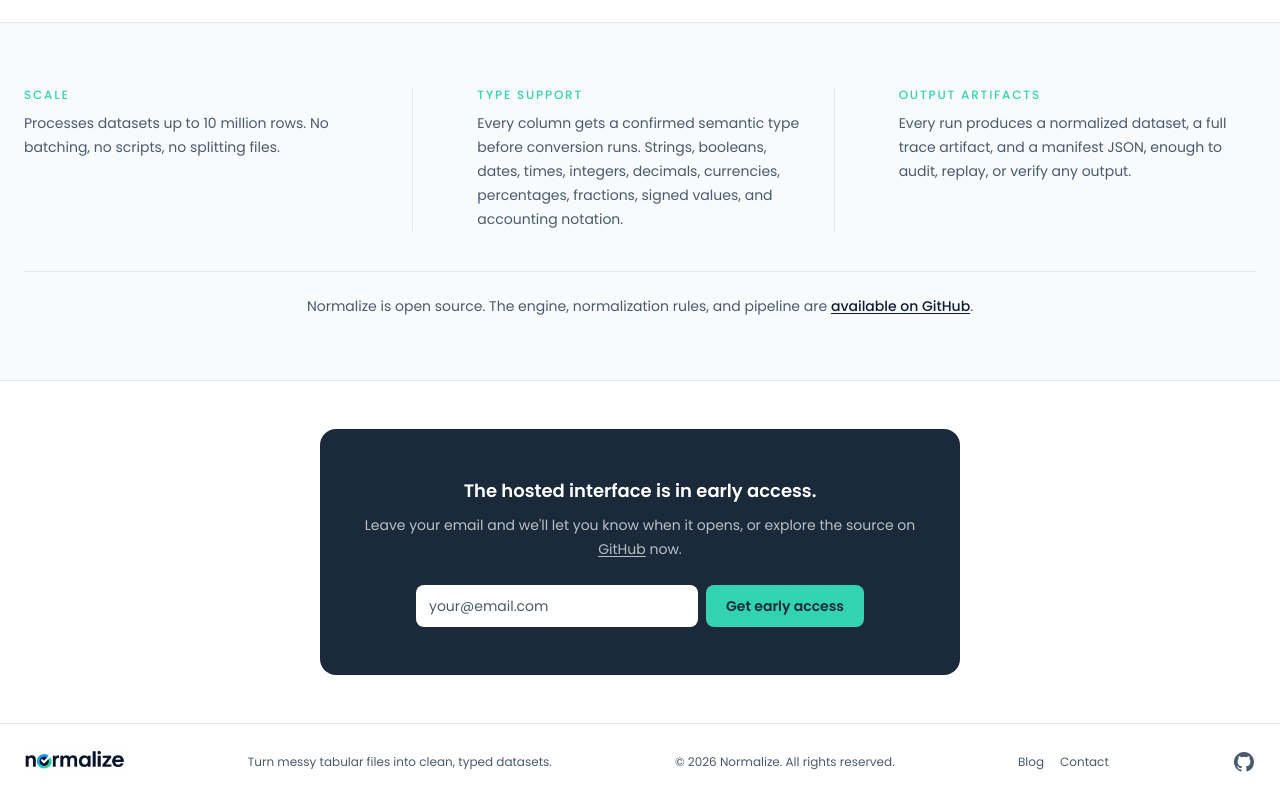
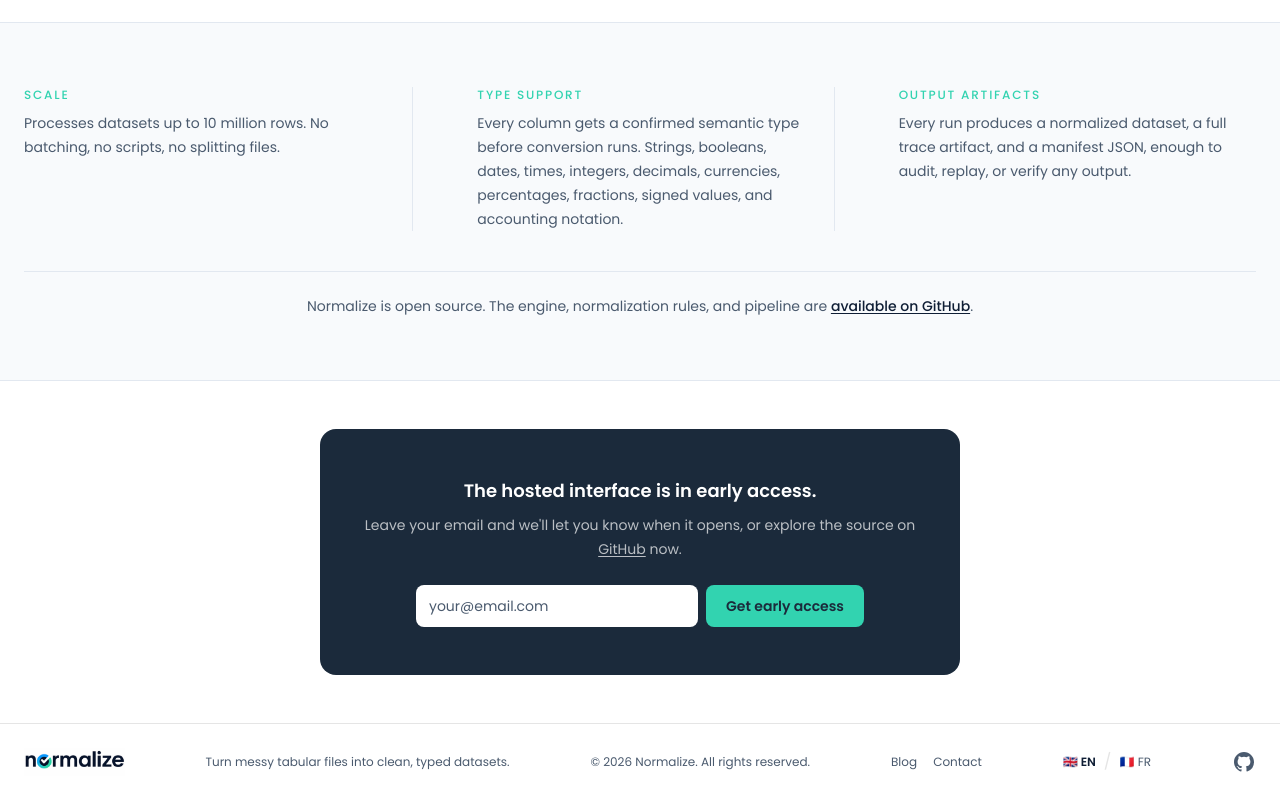
Before and after one commit to htvictoire/normalizeonline, a Next.js app: page /contact in a window 1280 px wide. Shown: the part 762-1562 px from the top of the page. Built offline with nearby package versions, Linux system fonts and the light colour scheme.

Commit message:
language-switcher

```diff
--- a/app/components/footer.tsx
+++ b/app/components/footer.tsx
@@ -1,6 +1,7 @@
 import Image from "next/image";
 import { getTranslations } from "next-intl/server";
 import { Link } from "@/i18n/navigation";
+import LocaleSwitcher from "./locale-switcher";
 
 export default async function Footer() {
   const t = await getTranslations("footer");
@@ -25,6 +26,7 @@ export default async function Footer() {
             {t("contact")}
           </Link>
         </div>
+        <LocaleSwitcher />
         <a
           href="https://github.com/htvictoire/normalize"
           target="_blank"
--- /dev/null
+++ b/app/components/locale-switcher.tsx
@@ -0,0 +1,34 @@
+"use client";
+
+import { useLocale } from "next-intl";
+import { usePathname, useRouter } from "@/i18n/navigation";
+import { locales, localeLabels, localeFlags } from "@/i18n/config";
+import type { Locale } from "@/i18n/config";
+
+export default function LocaleSwitcher({ className = "" }: { className?: string }) {
+  const locale = useLocale() as Locale;
+  const pathname = usePathname();
+  const router = useRouter();
+
+  return (
+    <div className={`flex items-center gap-2 ${className}`}>
+      {locales.map((l, i) => (
+        <span key={l} className="flex items-center gap-2">
+          {i > 0 && <span className="text-border" aria-hidden="true">/</span>}
+          <button
+            type="button"
+            disabled={l === locale}
+            onClick={() => router.replace(pathname as never, { locale: l })}
+            className={`text-xs transition-colors ${
+              l === locale
+                ? "font-semibold text-ink"
+                : "text-ink-muted hover:text-ink"
+            }`}
+          >
+            <span aria-hidden="true">{localeFlags[l]}</span> {localeLabels[l]}
+          </button>
+        </span>
+      ))}
+    </div>
+  );
+}
--- a/i18n/config.ts
+++ b/i18n/config.ts
@@ -6,3 +6,13 @@ export const localeNames: Record<Locale, string> = {
   en: "English",
   fr: "Français",
 };
+
+export const localeLabels: Record<Locale, string> = {
+  en: "EN",
+  fr: "FR",
+};
+
+export const localeFlags: Record<Locale, string> = {
+  en: "🇬🇧",
+  fr: "🇫🇷",
+};
```
